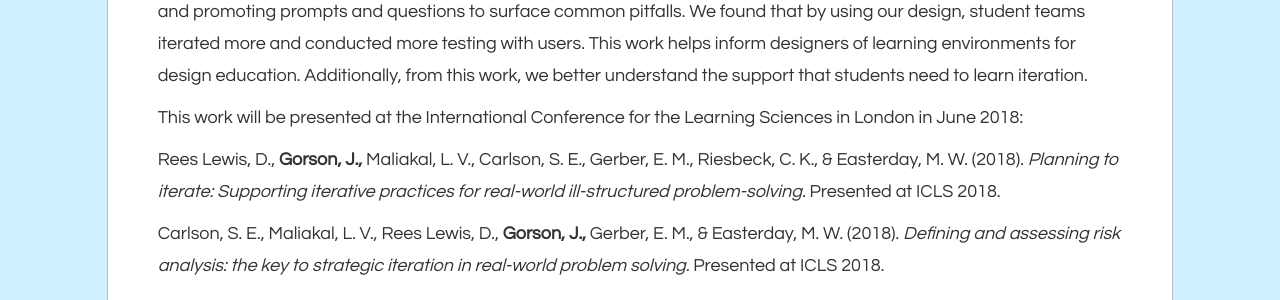
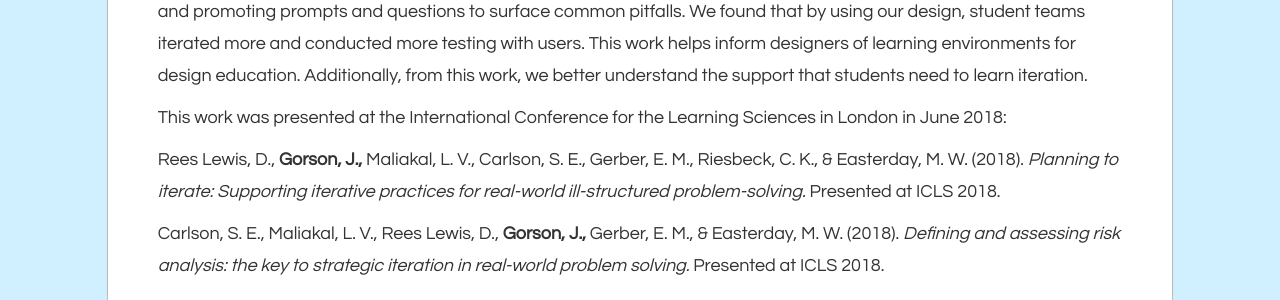
Before and after one commit to jamiesarahg/jamiesarahg.github.io, a Jekyll site: the page built from _posts/2017-01-03-Project18.md, in a window 1280 px wide. Shown: the part 799-1099 px from the top of the page. Built offline with Jekyll 4.4.1, drawn with Linux system fonts in a browser that asks for light colours; nearby versions of some CDN libraries; library files that are not in the unit come from our copies.

Commit message:
made presenting the paper past tense

```diff
--- a/_posts/2017-01-03-Project18.md
+++ b/_posts/2017-01-03-Project18.md
@@ -12,7 +12,7 @@ display: "True"
 
  We are studying the challenges and the process of being a coach in ill-structured problem-based learning environments. During Summer 2017, I worked with a team of researchers on designing learning environments that helps student teams effectively iterate for highly ill-structured design problems. We proposed that we can support iteration by (a) facilitating discussions, guiding the planning process, and encouraging teams to prioritize the riskiest parts of their project; (b) providing and teaching the use of two external representations, the design canvas and iteration plan; and (c) providing and promoting prompts and questions to surface common pitfalls. We found that by using our design, student teams iterated more and conducted more testing with users. This work helps inform designers of learning environments for design education. Additionally, from this work, we better understand the support that students need to learn iteration.
 
-This work will be presented at the International Conference for the Learning Sciences in London in June 2018:
+This work was presented at the International Conference for the Learning Sciences in London in June 2018:
 
 Rees Lewis, D., <b>Gorson, J.,</b> Maliakal, L. V., Carlson, S. E., Gerber, E. M., Riesbeck, C. K., & Easterday, M. W. (2018). <i>Planning to iterate: Supporting iterative practices for real-world ill-structured problem-solving.</i> Presented at ICLS 2018.
 
```
